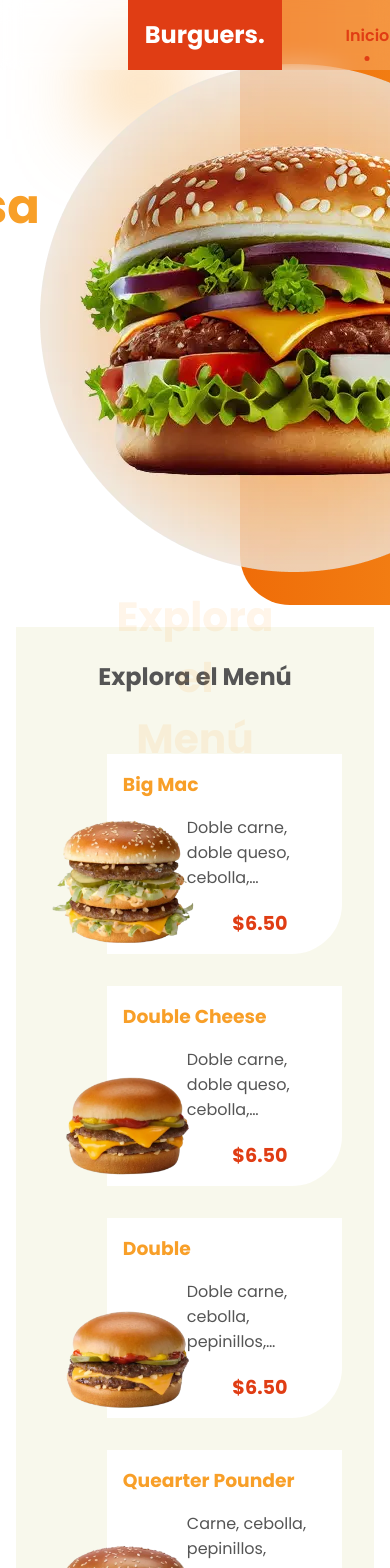
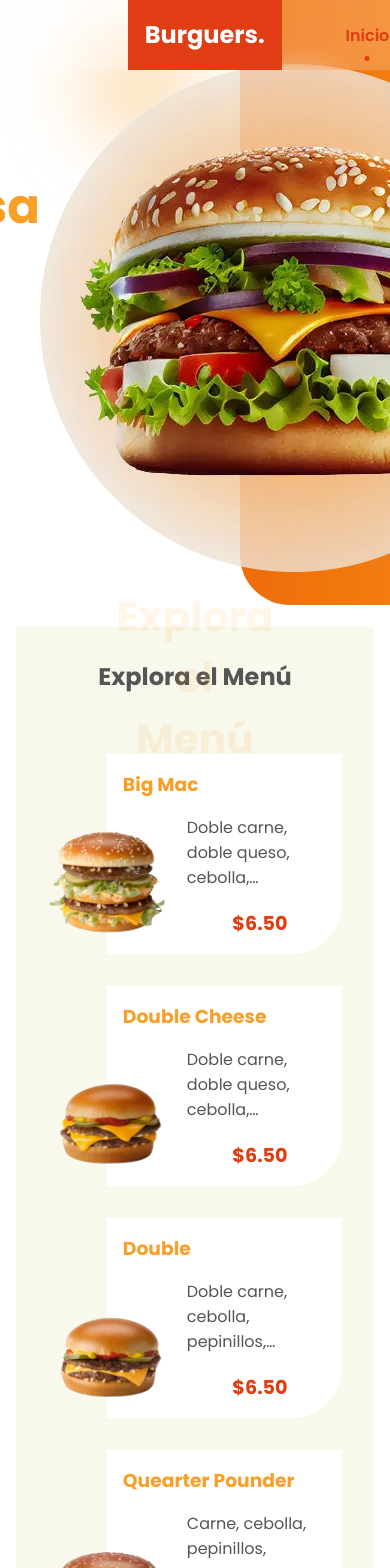
Before and after one commit to francisco-JGC/Gastronomic-Test, a React (Vite) app: page / in a window 390 px wide. Shown: the top 1568 px of the page. Built offline with nearby package versions, Linux system fonts and the light colour scheme.

Commit message:
style: responsive BurguerMenuItem styles for tablet and mobile devices

```diff
--- a/src/components/BurguerMenuItem/index.scss
+++ b/src/components/BurguerMenuItem/index.scss
@@ -69,3 +69,21 @@
     }
   }
 }
+
+@include tablet {
+  .burguer-item {
+    width: 100%;
+
+    &-image {
+      width: 200px;
+    }
+  }
+}
+
+@media (max-width: 500px) {
+  .burguer-item {
+    &-image {
+      width: 40%;
+    }
+  }
+}
```
